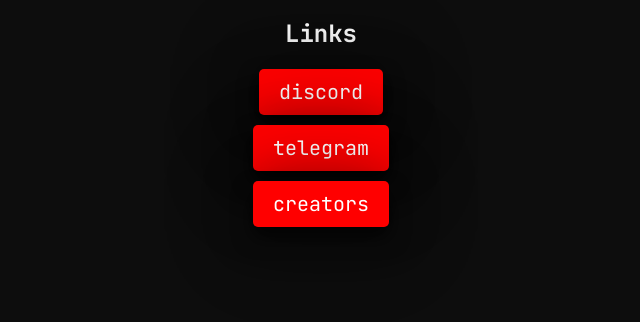
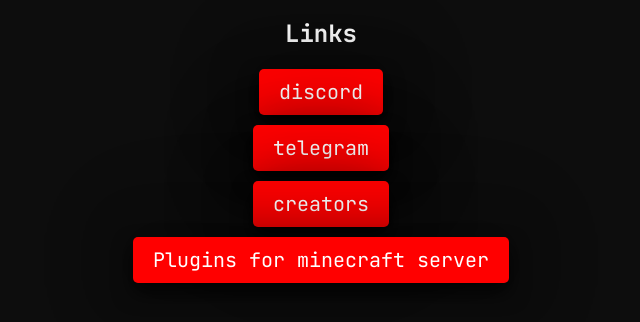
Before and after one commit to vampstudio/vampstudio.github.io, a plain HTML site: page services/minecraft.html in a window 1280 px wide. Shown: the part 114-436 px from the top of the page, without its empty margins (319-959 px from the left). Drawn offline with Linux system fonts and the light colour scheme.

Commit message:
Update minecraft.html

```diff
--- a/services/minecraft.html
+++ b/services/minecraft.html
@@ -17,6 +17,7 @@
                 <li><a href="https://dsc.gg/vampstudio" target="_blank">discord</a></li>
                 <li><a href="https://t.me/vampstudiodev">telegram</a></li>
                 <li><a href="/creators/creators.html">creators</a></li>
+                <li><a href="/services/plugins/minecraftplugins.html">Plugins for minecraft server</a></li>
             </ul>
         </section>
         <footer>
```
